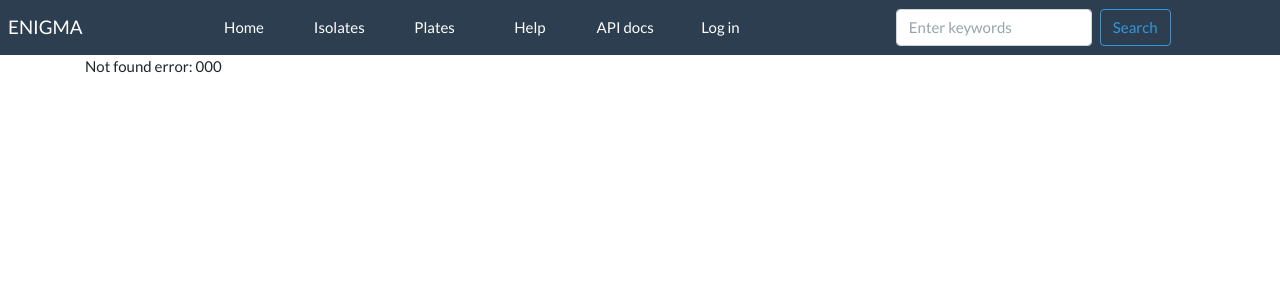
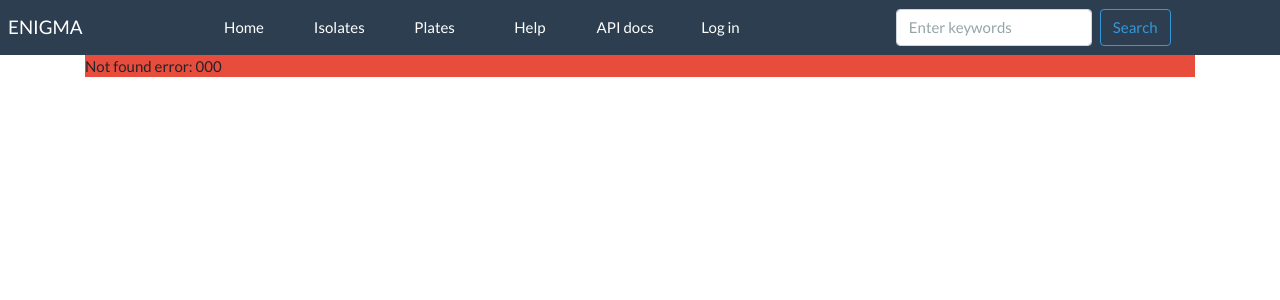
Before and after one commit to aekazakov/enigma_explorer, a Django app: template isolates/templates/404.html in a window 1280 px wide. Shown: the top 300 px of the page. Run offline with Django 3.2, Linux system fonts and the light colour scheme; the template is opened without the code that fills it: most values are stand-ins (such as "Sample title", 1, 10 or a date in 2020); some libraries are stand-ins or nearby versions.

Commit message:
Fixed 404 template

```diff
--- a/isolatebrowser/settings.py
+++ b/isolatebrowser/settings.py
@@ -26,7 +26,7 @@ SECRET_KEY = config('SECRET_KEY')
 # SECURITY WARNING: don't run with debug turned on in production!
 DEBUG = config('DEBUG', cast=bool)
 
-ALLOWED_HOSTS = ['foxtrot.lbl.gov', 'kilo.lbl.gov', '127.0.0.1', 'isolates.lbl.gov']
+ALLOWED_HOSTS = ['foxtrot.lbl.gov', 'kilo.lbl.gov', '127.0.0.1', 'isolates.genomics.lbl.gov']
 
 ADMINS = [('Alexey', 'aekazakov@lbl.gov')]
 EMAIL_BACKEND = 'django.core.mail.backends.smtp.EmailBackend'
--- a/isolates/templates/404.html
+++ b/isolates/templates/404.html
@@ -4,21 +4,14 @@
 {% block script-header %}
 {% endblock %}
 
-{% block title %}<div class="logo"><h2>ERROR</h2></div>{% endblock %}
+{% block page-title %}ERROR{% endblock %}
 
 {% block content %}
-    <section id="two" class="wrapper style3">
-        <div class="inner">
-	    <header class="align-center">
-		{% if exception %}
-			<div class="error box">Not found error: {{ exception }}</div>
-		{% else %}
-		    {% if searchcontext %}
-			<div class="error box">{{ searchcontext }}</div>
-		    {% endif %}
+	{% if exception %}
+		<div class="bg-danger">Not found error: {{ exception }}</div>
+	{% else %}
+		{% if searchcontext %}
+		<div class="bg-danger">{{ searchcontext }}</div>
 		{% endif %}
-	    </header>
-	</div>
-    </section>
-
+	{% endif %}
 {% endblock %}
```
